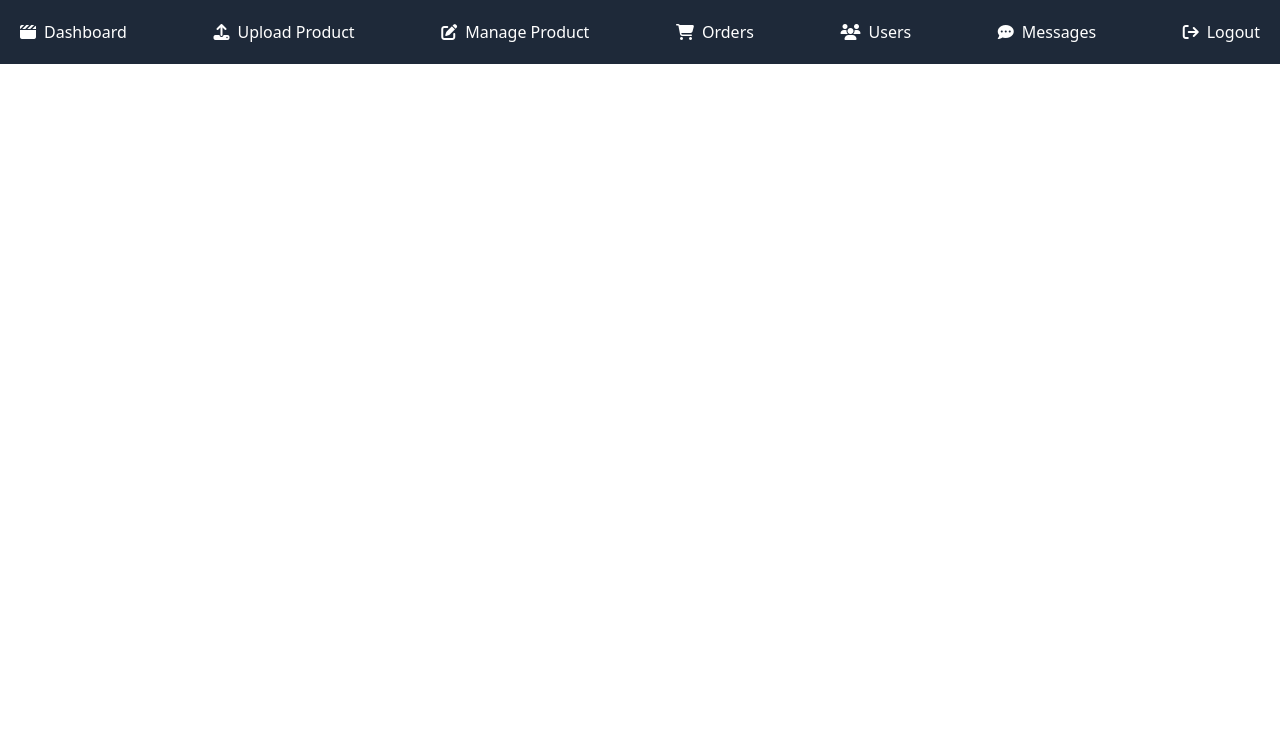
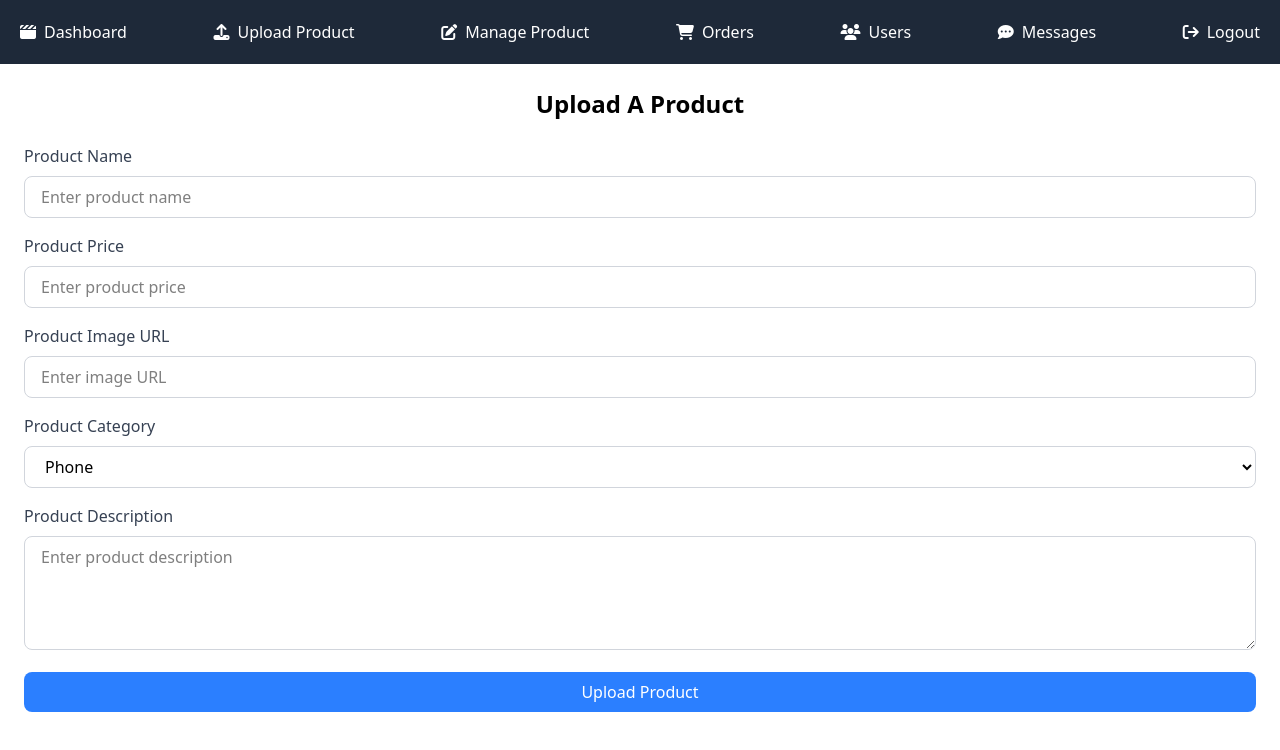
Before and after one commit to diwasbk2k3/gadgetverse, a React (Vite) app in the folder frontend/: page /admin/upload-product in a window 1280 px wide. Shown: the top 750 px of the page. Built offline with nearby package versions, Linux system fonts and the light colour scheme.

Commit message:
Upload Product

```diff
--- a/frontend/src/components/private/admin/UploadProduct.jsx
+++ b/frontend/src/components/private/admin/UploadProduct.jsx
@@ -2,8 +2,102 @@ import React from 'react'
 
 function UploadProduct() {
   return (
-    <div>
+    <div className="p-6">
+      <h2 className="text-2xl font-bold mb-6 text-center">Upload A Product</h2>
+      <form className="space-y-4">
+        {/* Product Name */}
+        <div>
+          <label
+            htmlFor="productName"
+            className="block text-gray-700 font-medium mb-2"
+          >
+            Product Name
+          </label>
+          <input
+            type="text"
+            id="productName"
+            placeholder="Enter product name"
+            className="w-full border border-gray-300 rounded-lg px-4 py-2 focus:outline-none focus:ring-2 focus:ring-blue-500"
+          />
+        </div>
 
+        {/* Product Price */}
+        <div>
+          <label
+            htmlFor="productPrice"
+            className="block text-gray-700 font-medium mb-2"
+          >
+            Product Price
+          </label>
+          <input
+            type="text"
+            id="productPrice"
+            placeholder="Enter product price"
+            className="w-full border border-gray-300 rounded-lg px-4 py-2 focus:outline-none focus:ring-2 focus:ring-blue-500"
+          />
+        </div>
+
+        {/* Product Image URL */}
+        <div>
+          <label
+            htmlFor="productImage"
+            className="block text-gray-700 font-medium mb-2"
+          >
+            Product Image URL
+          </label>
+          <input
+            type="text"
+            id="productImage"
+            placeholder="Enter image URL"
+            className="w-full border border-gray-300 rounded-lg px-4 py-2 focus:outline-none focus:ring-2 focus:ring-blue-500"
+          />
+        </div>
+
+        {/* Product Category */}
+        <div>
+          <label
+            htmlFor="productCategory"
+            className="block text-gray-700 font-medium mb-2"
+          >
+            Product Category
+          </label>
+          <select
+            id="productCategory"
+            className="w-full border border-gray-300 rounded-lg px-4 py-2 focus:outline-none focus:ring-2 focus:ring-blue-500"
+          >
+            <option value="phone">Phone</option>
+            <option value="laptop">Laptop</option>
+            <option value="smartwatch">Smartwatch</option>
+            <option value="drone">Drone</option>
+            <option value="camera">Camera</option>
+            <option value="others">Others</option>
+          </select>
+        </div>
+
+        {/* Product Description */}
+        <div>
+          <label
+            htmlFor="productDescription"
+            className="block text-gray-700 font-medium mb-2"
+          >
+            Product Description
+          </label>
+          <textarea
+            id="productDescription"
+            placeholder="Enter product description"
+            rows="4"
+            className="w-full border border-gray-300 rounded-lg px-4 py-2 focus:outline-none focus:ring-2 focus:ring-blue-500"
+          ></textarea>
+        </div>
+
+        {/* Submit Button */}
+        <button
+          type="submit"
+          className="w-full bg-blue-500 text-white font-medium py-2 rounded-lg hover:bg-blue-600 focus:outline-none focus:ring-2 focus:ring-blue-500 hover:cursor-pointer"
+        >
+          Upload Product
+        </button>
+      </form>
     </div>
   )
 }
```
